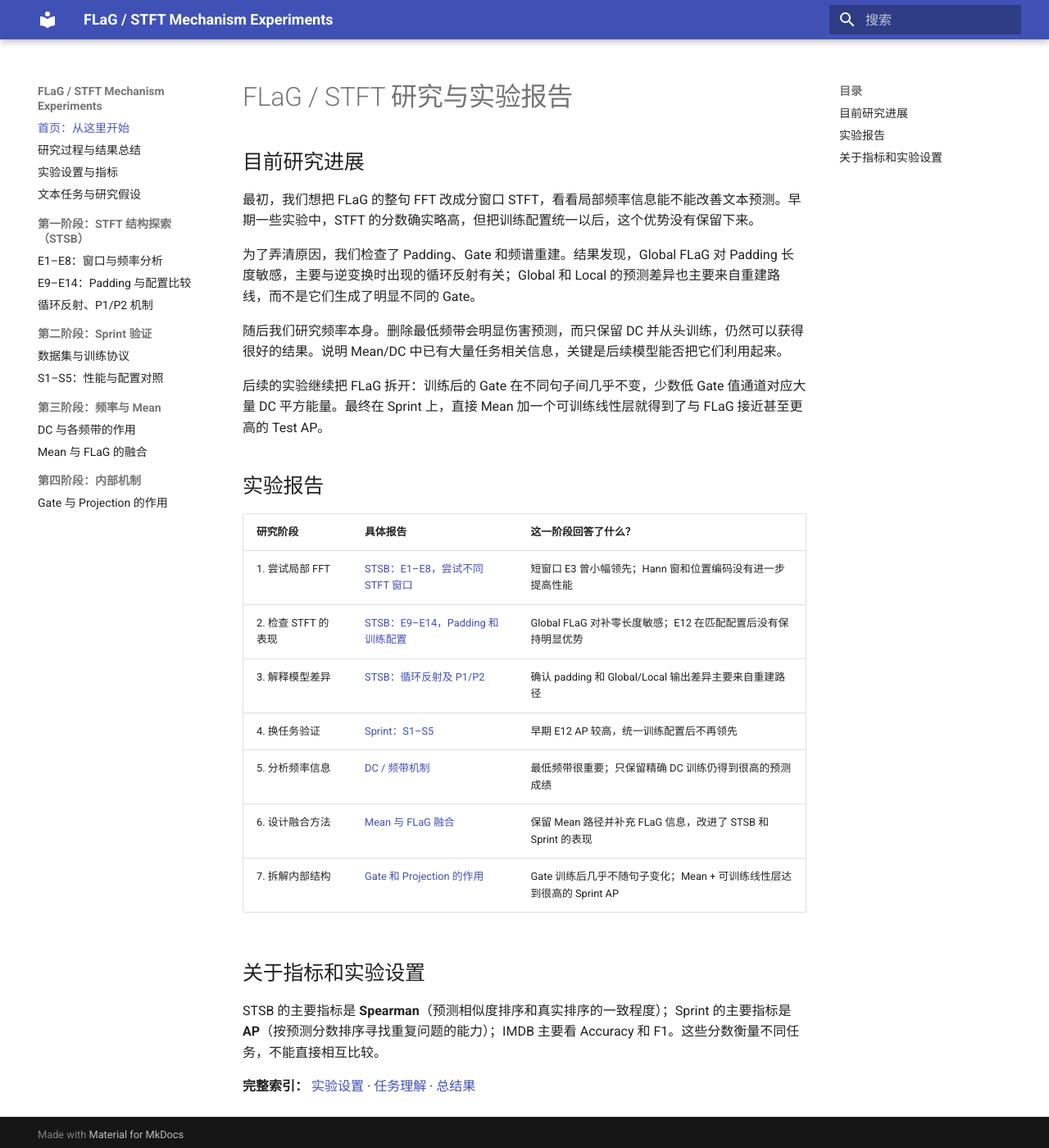
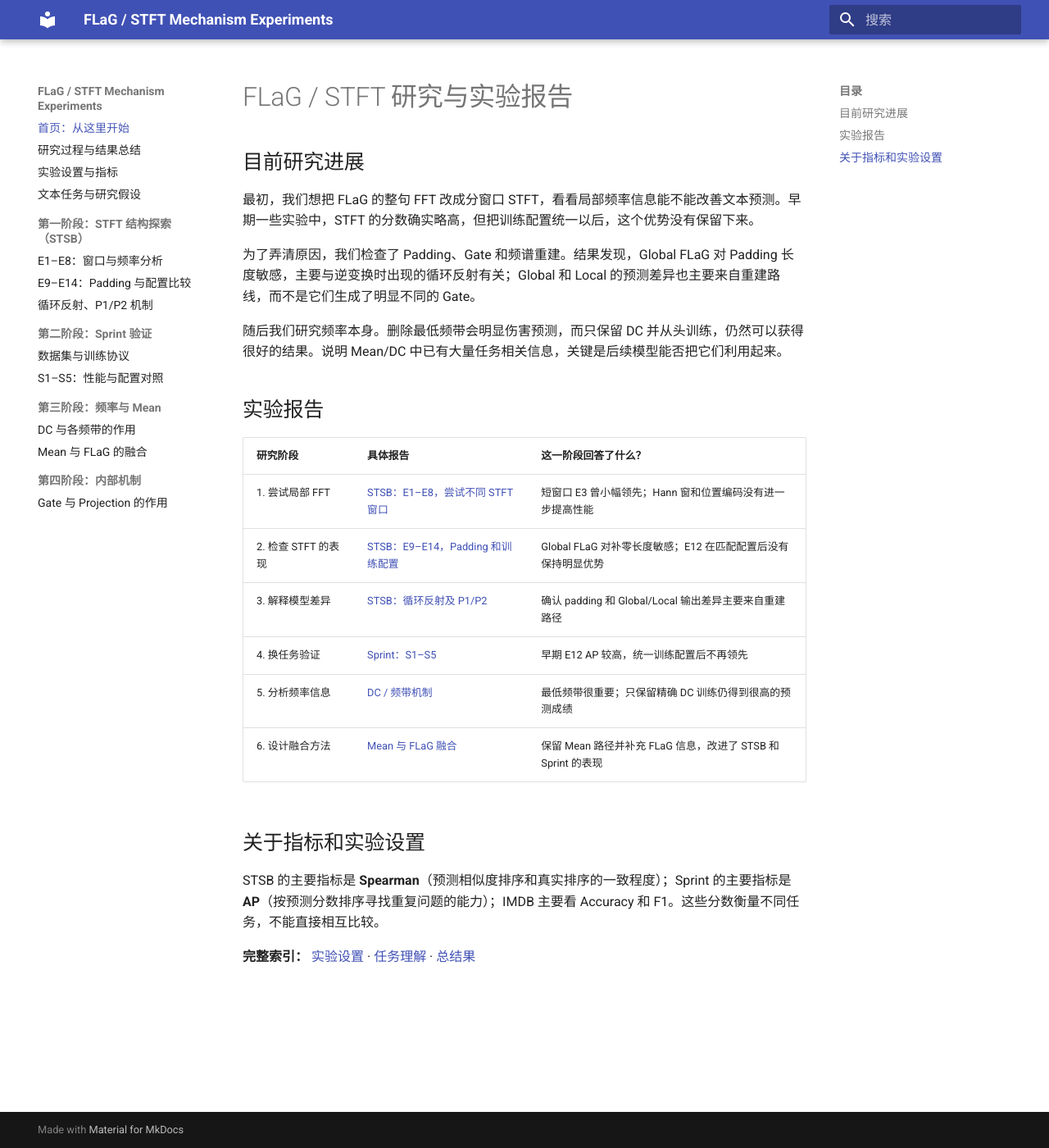
Before and after one commit to lumoswwr/FLaG-STFT-Notes, an MkDocs documentation site: the page built from docs/index.md, in a window 1280 px wide and 1400 px high. Shown: the whole window at 82% size. Built offline with MkDocs 1.6.1 and Material for MkDocs 9.7.7, drawn with Linux system fonts in a browser that asks for light colours.

Commit message:
Remove fourth-stage research references and keep earlier experimental record

```diff
--- a/docs/index.md
+++ b/docs/index.md
@@ -8,7 +8,6 @@
 
 随后我们研究频率本身。删除最低频带会明显伤害预测，而只保留 DC 并从头训练，仍然可以获得很好的结果。说明 Mean/DC 中已有大量任务相关信息，关键是后续模型能否把它们利用起来。
 
-后续的实验继续把 FLaG 拆开：训练后的 Gate 在不同句子间几乎不变，少数低 Gate 值通道对应大量 DC 平方能量。最终在 Sprint 上，直接 Mean 加一个可训练线性层就得到了与 FLaG 接近甚至更高的 Test AP。
 
 ## 实验报告
 
@@ -20,7 +19,6 @@
 | 4. 换任务验证 | [Sprint：S1–S5](sprint/02-experiments.md) | 早期 E12 AP 较高，统一训练配置后不再领先 |
 | 5. 分析频率信息 | [DC / 频带机制](dc-frequency.md) | 最低频带很重要；只保留精确 DC 训练仍得到很高的预测成绩 |
 | 6. 设计融合方法 | [Mean 与 FLaG 融合](mean-compatible-flag.md) | 保留 Mean 路径并补充 FLaG 信息，改进了 STSB 和 Sprint 的表现 |
-| 7. 拆解内部结构 | [Gate 和 Projection 的作用](flag-gate-projection.md) | Gate 训练后几乎不随句子变化；Mean + 可训练线性层达到很高的 Sprint AP |
 
 ## 关于指标和实验设置
 
```
